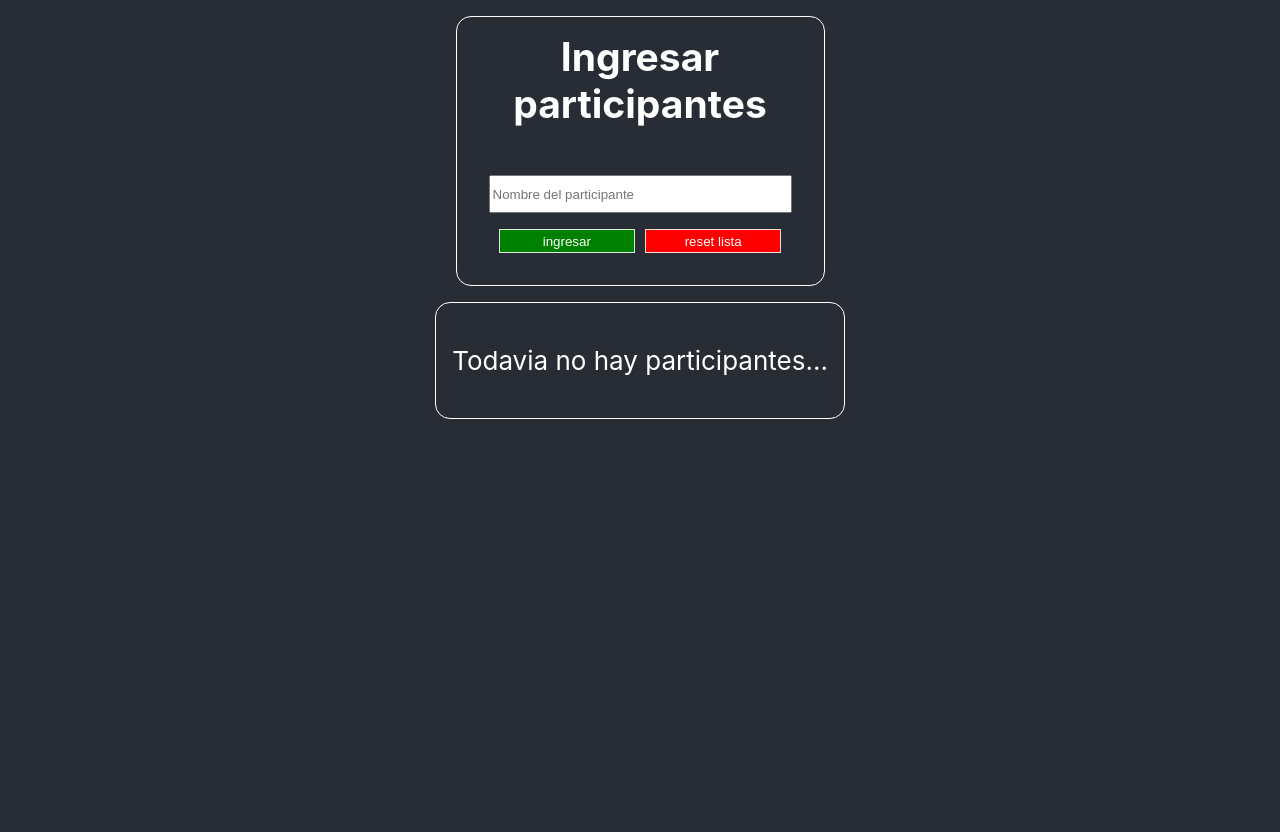
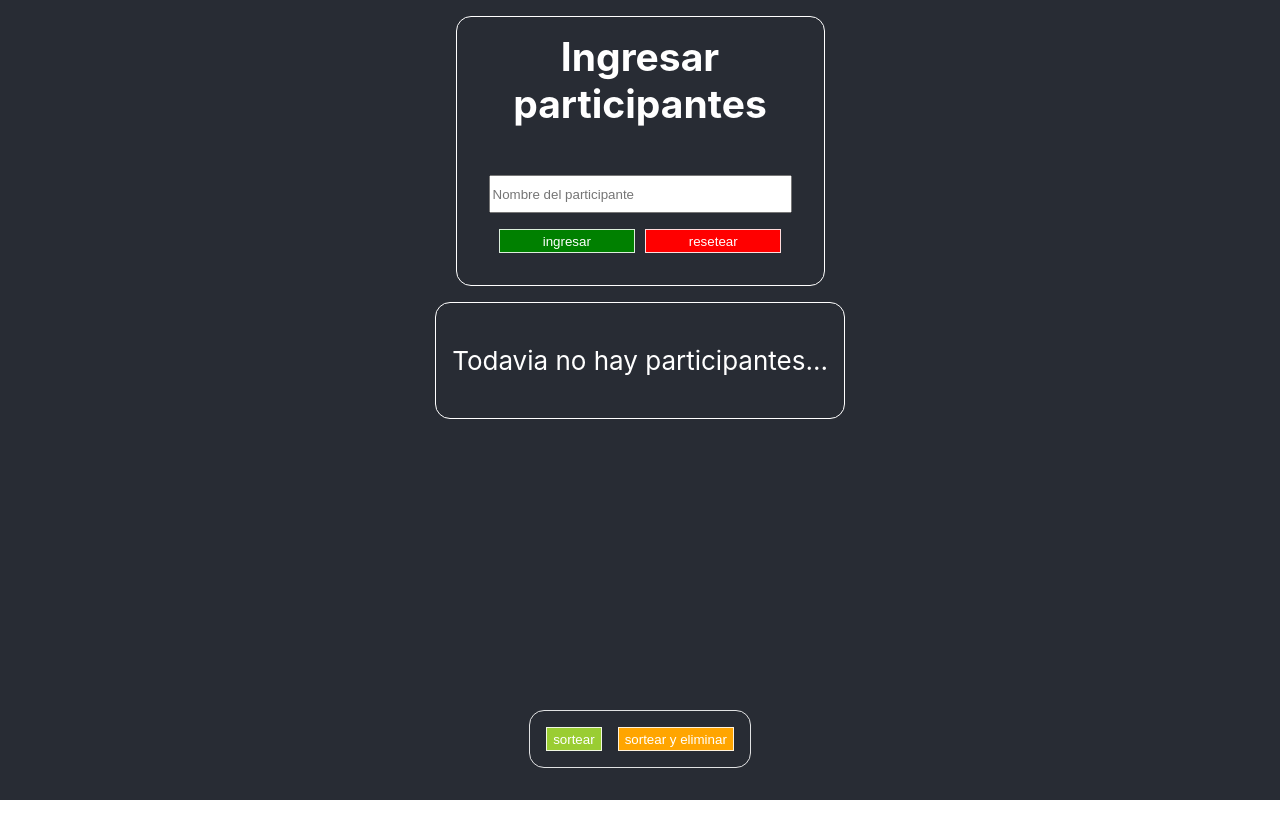
Before and after one commit to jdario9912/sortea-people, a React (Create React App) app: page / in a window 1280 px wide. After the commit the page ends 800 px from the top, so only its background shows below. Built offline with nearby package versions, Linux system fonts and the light colour scheme; the HTML template or start-up script is replaced by a standard one.

Commit message:
agregue sorteo de participantes

```diff
--- a/package.json
+++ b/package.json
@@ -8,6 +8,7 @@
     "@testing-library/user-event": "^13.5.0",
     "react": "^18.2.0",
     "react-dom": "^18.2.0",
+    "react-icons": "^4.7.1",
     "react-scripts": "5.0.1",
     "web-vitals": "^2.1.4"
   },
--- a/src/app.jsx
+++ b/src/app.jsx
@@ -1,11 +1,27 @@
-import React from 'react';
+import React, { useState, createContext } from 'react';
 import IngresarParticipantes from './components/ingresar-participantes';
+import Sortear from './components/sortear';
+
+export const appContext = createContext();
 
 const App = () => {
+  const [participantes, setParticipantes] = useState([]);
+  const [sorteado, setSorteado] = useState('');
+  const [verLista, setVerLista] = useState(true);
 
   return (
     <div className='app'>
+      <appContext.Provider value={{
+        participantes,
+        setParticipantes,
+        sorteado,
+        setSorteado,
+        verLista,
+        setVerLista
+      }}>
         <IngresarParticipantes />
+        <Sortear />
+      </appContext.Provider>
     </div>
   );
 }
--- /dev/null
+++ b/src/components/button.jsx
@@ -0,0 +1,11 @@
+import React from 'react';
+
+const Button = ({ props }) => {
+  return (
+    <button onClick={ props.click } className={ props.clase }>
+      { props.texto }
+    </button>
+  );
+}
+
+export default Button;
--- /dev/null
+++ b/src/components/form.jsx
@@ -0,0 +1,22 @@
+import React, { useContext } from 'react';
+import Input from './input';
+import Button from './button';
+import { Buttons } from '../models/buttons';
+import { FormContext } from './ingresar-participantes';
+
+
+const Form = () => {
+  const { handleIngresar, resetStorage } = useContext(FormContext);
+
+  return (
+    <form action="" className='ingresar-form'>
+      <Input />
+      <div className="ingresar-container-button">
+        <Button props={ new Buttons(handleIngresar, 'ingr-form-btn btn-ingresar', 'ingresar')} />
+        <Button props={ new Buttons(resetStorage, 'ingr-form-btn btn-resetear', 'resetear')} />
+      </div>
+    </form>
+  );
+}
+
+export default Form;
--- a/src/components/ingresar-participantes.jsx
+++ b/src/components/ingresar-participantes.jsx
@@ -1,9 +1,13 @@
-import React, { useState } from 'react';
+import React, { createContext, useContext } from 'react';
+import Form from './form';
 import VerParticipantes from './ver-participantes';
+import { appContext } from '../app';
+
+export const FormContext = createContext();
 
 const IngresarParticipantes = () => {
 
-  const [participantes, setParticipantes] = useState([]);
+  const { participantes, setParticipantes } = useContext(appContext);
 
   let
     nuevoParticipante,
@@ -39,13 +43,9 @@ const IngresarParticipantes = () => {
     <div className='ingresar-participantes-container'>
       <div className='ingresar-participantes'>
         <h2 className='ingresar-h2'>Ingresar participantes</h2>
-        <form action="" className='ingresar-form'>
-          <input type="text" placeholder='Nombre del participante' className='ingresar-form-input' data-participante />
-          <div className="ingresar-container-button">
-            <button onClick={ handleIngresar } className='ingresar-form-button button-ingresar' >ingresar</button>
-            <button onClick={ resetStorage } className='ingresar-form-button button-resetear'>reset lista</button>
-          </div>
-        </form>
+        <FormContext.Provider value={{ handleIngresar, resetStorage}}>
+          <Form />
+        </FormContext.Provider>
       </div>
       <VerParticipantes participantes={ participantes } eliminar={ eliminarParticipante } />
     </div>
--- /dev/null
+++ b/src/components/input.jsx
@@ -0,0 +1,16 @@
+import React from 'react';
+
+const Input = () => {
+  return (
+    <>
+      <input
+        type="text"
+        placeholder='Nombre del participante'
+        className='ingresar-form-input'
+        data-participante
+      />
+    </>
+  );
+}
+
+export default Input;
--- /dev/null
+++ b/src/components/sortear.jsx
@@ -0,0 +1,34 @@
+import React, { useContext } from 'react';
+import { appContext } from '../app';
+import { Buttons } from '../models/buttons';
+import Button from './button';
+
+// let nombres;
+
+const Sortear = () => {
+  const { participantes, setVerLista } = useContext(appContext);
+
+  const sortear = () => {
+    if (participantes.length > 0) {
+      console.log(participantes[Math.floor(Math.random() * participantes.length)]);
+      setVerLista(false);
+      // ME FALTA MOSTRAR EL PARTICIPANTE SORTEADO
+    } else {
+      console.log('No hay participantes para el sorteo');
+    }
+  };
+
+  const sortearYEliminar = () => {
+    console.log('Sorteando participante y eliminadolo del juego');
+    console.log('moco');
+  }
+
+  return (
+    <div className='sortear-container-btn'>
+      <Button props={ new Buttons(sortear, 'btn-sortear', 'sortear')} />
+      <Button props={ new Buttons(sortearYEliminar, 'btn-sortear-eliminar', 'sortear y eliminar')} />
+    </div>
+  );
+}
+
+export default Sortear;
--- a/src/components/ver-participantes.jsx
+++ b/src/components/ver-participantes.jsx
@@ -1,13 +1,21 @@
-import React from 'react';
+import React, { useContext } from 'react';
+import { appContext } from '../app';
 
 const VerParticipantes = ({ participantes, eliminar }) => {
-
+  const { verLista } = useContext(appContext);
+  console.log(verLista);
   if (participantes.length > 0) {
     return(
-      <div className='ver-participantes-container lista'>
+      <div className={ verLista ? 'ver-participantes-container' : 'hidden'}>
         {
           participantes.map(participante =>
-            <span key={ participante } onClick={ eliminar } className='lista-nombre'>{participante}</span>
+            <span
+              key={ participante }
+              onClick={ eliminar }
+              className='lista-nombre'
+            >
+              { participante }
+            </span>
           )
         }
       </div>
--- a/src/index.css
+++ b/src/index.css
@@ -25,7 +25,9 @@ code {
   flex-direction: column;
   font-size: calc(10px + 2vmin);
   min-height: 100vh;
+  box-sizing: border-box;
   padding: 1rem;
+  position: relative;
 }
 
 .ingresar-participantes-container{
@@ -64,19 +66,27 @@ code {
   justify-content: space-evenly;
 }
 
-.ingresar-container-button .ingresar-form-button{
+.ingresar-container-button .ingr-form-btn{
   width: 45%;
   height: 1.5rem;
   color: white;
   border: 1px solid rgba(255, 255, 255, 0.862);
 }
 
-.button-ingresar{
+.btn-ingresar{
   background-color: green;
 }
 
-.button-resetear{
+.btn-ingresar:active{
+  background-color: white;
+}
+
+.btn-resetear{
   background-color: red;
+}
+
+.btn-resetear:active{
+  background-color: white;
 }
 
 .ver-participantes-container{
@@ -84,9 +94,8 @@ code {
   border-radius: 15px;
   padding: 1rem;
   max-width: 440px;
-}
-
-.lista{
+  max-height: 45vh;
+  box-sizing: border-box;
   display: flex;
   flex-direction: row;
   flex-wrap: wrap;
@@ -107,4 +116,34 @@ code {
   text-align: center;
 }
 
+.sortear-container-btn{
+  display: flex;
+  border: 1px solid rgba(255, 255, 255, 0.862);
+  border-radius: 15px;
+  padding: 1rem;
+  gap: 1rem;
+  max-width: 335px;
+  position: absolute;
+  bottom: 2rem;
+  max-height: 4rem;
+}
+
+.btn-sortear{
+  background-color: yellowgreen;
+  height: 1.5rem;
+  color: white;
+  border: 1px solid rgba(255, 255, 255, 0.862);
+}
+
+.btn-sortear-eliminar{
+  background-color: orange;
+  height: 1.5rem;
+  color: white;
+  border: 1px solid rgba(255, 255, 255, 0.862);
+}
+
+.hidden{
+  display: none;
+}
+
 @media only screen and (max-width: 600px) { }
--- /dev/null
+++ b/src/models/buttons.js
@@ -0,0 +1,7 @@
+export class Buttons {
+  constructor(onClick, className, texto){
+    this.click = onClick;
+    this.clase = className;
+    this.texto = texto;
+  }
+}
```
Also changed, not shown: 1 other file (tests, documents, lock files or other folders).
